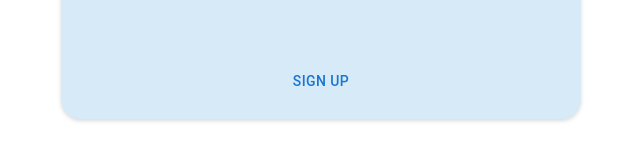
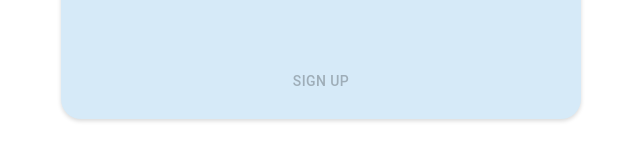
Before and after one commit to raymanu404/complex_food_admin_fe, a React (Vite) app: page /confirm_account in a window 1280 px wide. Shown: the part 524-677 px from the top of the page, without its empty margins (319-959 px from the left). Built offline with nearby package versions, Linux system fonts and the light colour scheme.

Commit message:
finish confirm acccount page

```diff
--- a/src/pages/Auth/components/ConfirmAccount.tsx
+++ b/src/pages/Auth/components/ConfirmAccount.tsx
@@ -1,13 +1,17 @@
 import { useUpdateAdminPassword } from '@/api/hooks/usersHooks'
 import { FlexBoxCentered, FlexCard } from '@/common/styles/styled-components'
 import { useRedirect } from '@/common/utils/hooks/useRedirect'
-import { usePasswordField, useTextField } from '@/common/utils/hooks/useValidField'
+import { ValidatorI, usePasswordField, useTextField } from '@/common/utils/hooks/useValidField'
 import { useAuthContext } from '@/contexts/AuthContext'
 import { Visibility, VisibilityOff } from '@mui/icons-material'
 import { Button, FormControl, IconButton, InputAdornment, InputLabel, OutlinedInput, Typography } from '@mui/material'
-import { useState } from 'react'
+import { useMemo, useState } from 'react'
 import { toast } from 'react-toastify'
 import ValidatorsList from './ValidatorsList'
+
+const errorsMessages = {
+  NOT_EQUAL: 'Passwords are different!',
+}
 
 //TODO: update onBlur when user doent comply with passwords
 const ConfirmAccount = () => {
@@ -35,10 +39,12 @@ const ConfirmAccount = () => {
   const handlePasswordOnBlur = () => {
     //setErrorMessage
     // validatePassword()
+    setErrorMessage('')
   }
 
   const handleRePasswordOnBlur = () => {
     // validateRePassword()
+    setErrorMessage('')
     //setErrorMessage
   }
 
@@ -46,10 +52,31 @@ const ConfirmAccount = () => {
     event.preventDefault()
   }
 
+  const areEqualPasswords = useMemo(() => password === rePassword, [password, rePassword])
+
+  const isCleanPassword = useMemo(() => {
+    const validationPassArray = Object.values(validationPassword) as ValidatorI[]
+    const validationRePassArray = Object.values(validationRePassword) as ValidatorI[]
+
+    const isValidPassword = validationPassArray.every((x) => x.value)
+    const isValidRePassword = validationRePassArray.every((x) => x.value)
+
+    if (isValidPassword && isValidRePassword && password.length > 0 && rePassword.length > 0) {
+      return true
+    }
+
+    return false
+  }, [password.length, rePassword.length, validationPassword, validationRePassword])
+
   const signUpHandler = async () => {
-    const validationPassArray = Object.values(validationPassword)
-    console.log({ validationPassArray })
-    if (password === rePassword) {
+    if (!areEqualPasswords) {
+      setErrorMessage(errorsMessages.NOT_EQUAL)
+      toast.error(errorsMessages.NOT_EQUAL)
+
+      return
+    }
+
+    if (isCleanPassword && areEqualPasswords) {
       const id = session?.user.id ?? ''
       const result = await mutateAsync({ newPassword: password, userId: id })
       if (result) {
@@ -78,6 +105,7 @@ const ConfirmAccount = () => {
           display: 'flex',
           alignItems: 'center',
           justifyContent: 'center',
+          height: 'auto',
         }}
       >
         <Typography variant="h4">Confirm your account</Typography>
@@ -133,9 +161,11 @@ const ConfirmAccount = () => {
           />
           <ValidatorsList validation={validationRePassword} />
         </FormControl>
-        <Typography id="component-helper-text-pasword">{errorMessage}</Typography>
+        <Typography id="component-helper-text-pasword" sx={(theme) => ({ color: theme.palette.error.main })}>
+          {errorMessage}
+        </Typography>
 
-        <Button onClick={signUpHandler} disabled={isPending}>
+        <Button onClick={signUpHandler} disabled={isPending || !isCleanPassword}>
           Sign up
         </Button>
       </FlexCard>
```
